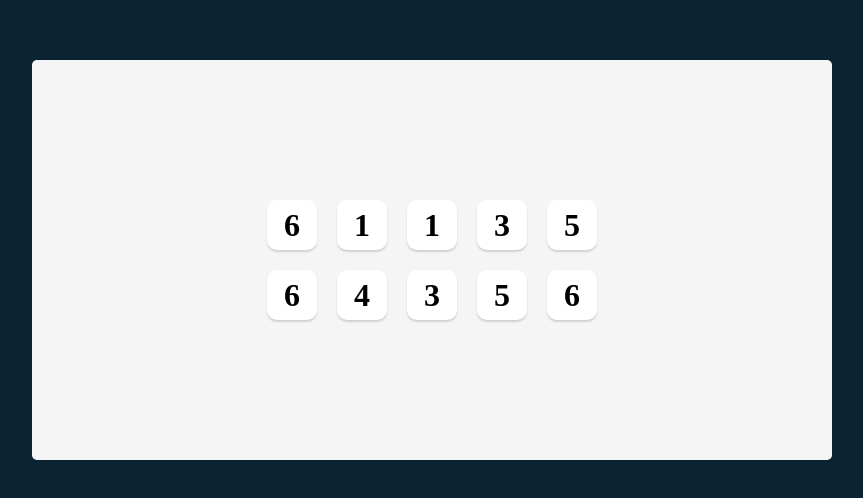
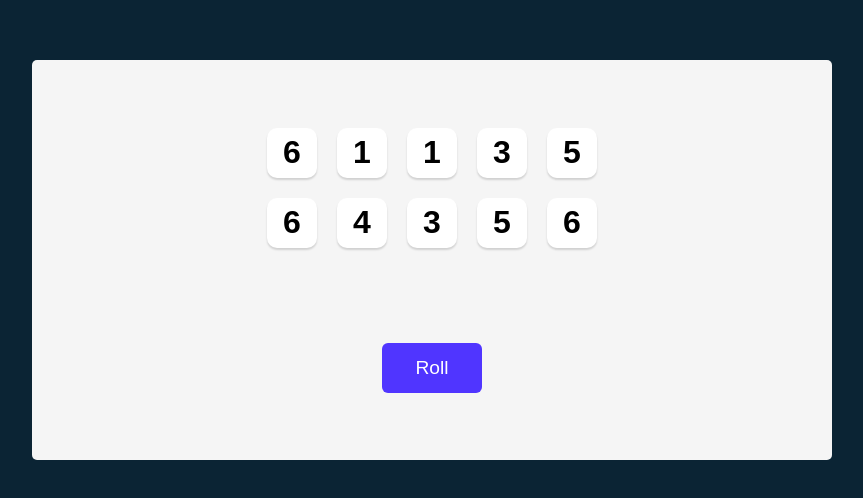
Before and after one commit to ronnypdev/Roll-Dice-Game, a React (Vite) app: page / in a window 1280 px wide. Shown: the part 140-638 px from the top of the page, without its empty margins (208-1071 px from the left). Built offline with nearby package versions, Linux system fonts and the light colour scheme.

Commit message:
Implemented the handleRollDice function and code refactor

```diff
--- a/src/App.jsx
+++ b/src/App.jsx
@@ -3,8 +3,20 @@ import Die from "./Die"
 import './App.css'
 
 function App() {
-  const [dieNumbers, setDieNumbers] = useState(allNewDice())
-
+  /**
+   *  Create state to hold our array of numbers. (Initialize
+   * the state by calling our `allNewDice` function so it
+   * loads all new dice as soon as the app loads)
+  */
+  const [dice, setDice] = useState(allNewDice())
+  /**
+   * allNewDice() function
+   * which generates number from 1 to 6
+   * inclusive
+   * returns an array
+   * of 10 random numbers between 1-6 inclusive.
+   * @returns newDice
+  */
   function allNewDice() {
     const newDice = []
     for (let i = 0; i < 10; i++) {
@@ -12,18 +24,30 @@ function App() {
     }
     return newDice
   }
-
-  const dieElement = dieNumbers.map((die) => {
+  /**
+   * handleDiceRoll() function
+   * which triggers the dice
+   * to re render every time the roll dice
+   * button is clicked
+  */
+  function handleDiceRoll() {
+    setDice(allNewDice())
+  }
+  /**
+   * This is the diceElement
+   * in order to render inside the
+   * dice container
+   */
+  const diceElement = dice.map((die) => {
      return <Die key={die.index} value={ die} />
   })
-
-
 
   return (
     <main>
       <div className="dice-container">
-          {dieElement}
+        {diceElement}
       </div>
+      <button className="roll-dice" onClick={handleDiceRoll}>Roll</button>
     </main>
   )
 }
--- a/src/index.css
+++ b/src/index.css
@@ -12,6 +12,7 @@ body {
   padding: 20px;
   width: 100%;
   height: 100%;
+  font-family: 'Karla', sans-serif;
 }
 
 #root {
@@ -31,7 +32,7 @@ main {
   padding: 20px;
   display: flex;
   flex-direction: column;
-  justify-content: center;
+  justify-content: space-around;
   align-items: center;
 }
 
@@ -56,3 +57,23 @@ main {
 .die-num {
   font-size: 2rem;
 }
+
+.roll-dice {
+  height: 50px;
+  width: 100px;
+  border: none;
+  border-radius: 6px;
+  background-color: #5035FF;
+  color: white;
+  font-size: 1.2rem;
+  font-family: 'Karla', sans-serif;
+  cursor: pointer;
+}
+
+.roll-dice:focus {
+  outline: none;
+}
+
+.roll-dice:active {
+  box-shadow: inset 5px 5px 10px -3px rgba(0, 0, 0, 0.7);
+}
```
Lines whose indentation alone changed are shown as unchanged.
